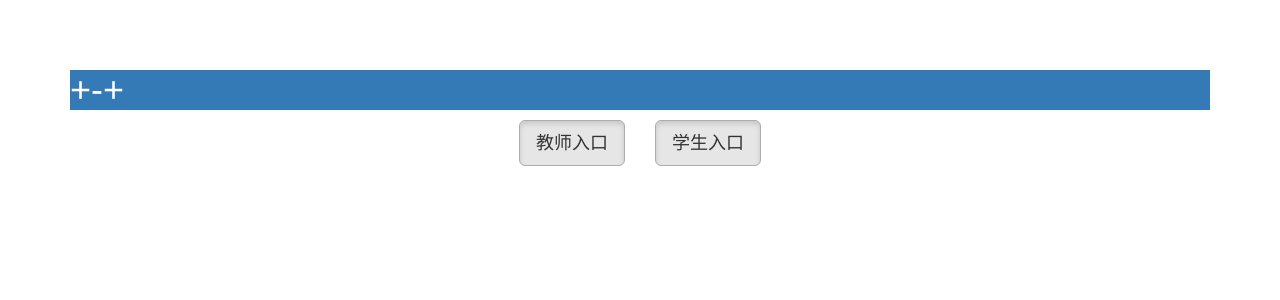
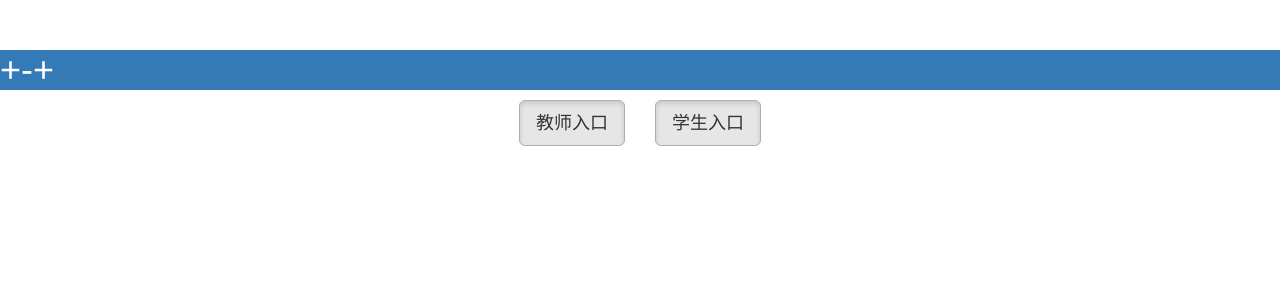
Before and after one commit to zzzzty/jtdx, a Django app: template templates/home.html in a window 1280 px wide. Shown: the top 300 px of the page. Run offline with Django 3.2, Linux system fonts and the light colour scheme; the template is opened without the code that fills it, so the values that code supplies are empty; some libraries are stand-ins or nearby versions.

Commit message:
更改教师登陆样式

```diff
--- a/teacher/urls.py
+++ b/teacher/urls.py
@@ -18,5 +18,6 @@ urlpatterns = [
     path('teacher_query_score/<int:classespk>',views.teacher_query_score,name='teacher_query_score'),
     path('teacher_query_score/student/<int:studentpk>',views.student_score,name='student_query_score'),
     path('filemaster/',views.filemaster,name="filemaster"),
+   # path('refresh-captcha/',views.refresh_captcha,name="refresh-captcha"),
     path('printclassstudentscore/<int:classpk>',views.print_class_student_scores,name="printclassstudentscore"),
 ]
--- a/templates/home.html
+++ b/templates/home.html
@@ -22,22 +22,22 @@
 </head>
 <body>
 <div class="bs-docs-header">
-<div class="container">
         <h1><p class="bg-primary">+-+</p></h1>
-</div>
 </div>
 
 {% block content %}
+<div class="container-fluid">
     <div class="row">
     </div>
     <div class="row">
-    <div class="col-md-6">
-    <a href="{% url 'teacher_home'%}" class="btn btn-default btn-lg active pull-right" role="button">教师入口</a>
+        <div class="col-xs-5 col-md-6">
+        <a href="{% url 'teacher_home'%}" class="btn btn-default btn-lg active pull-right" role="button">教师入口</a>
+        </div>
+        <div class="col-xs-7 col-md-6">
+        <a href="{% url 'student_home'%}" class="btn btn-default btn-lg active" role="button">学生入口</a>
+        </div>
     </div>
-    <div class="col-md-6">
-    <a href="{% url 'student_home'%}" class="btn btn-default btn-lg active" role="button">学生入口</a>
-    </div>
-    </div>
+</div>
 {% endblock %}
 
 </body>
--- a/templates/student/rateteacher.html
+++ b/templates/student/rateteacher.html
@@ -24,7 +24,7 @@
                 <td><p>{{ forloop.counter }}{{i.name}}</p></td>
                 <td>{{i.content}}</td>
                 <td><div class="star" id="{{i.pk}}"></div></td>
-                <td><p id="p_{{i.pk}}">1分</p></td>
+                <td><p id="p_{{i.pk}}">6分</p></td>
             </tr>
         {% endfor %}
     </table>
--- a/templates/teacher/teacher_home.html
+++ b/templates/teacher/teacher_home.html
@@ -20,7 +20,7 @@
                 <p class="text-danger">{{ field.errors.as_text }}</p>
                 {% endfor %}
                 <span class="pull-left text-danger">{{ teacherloginform.non_field_errors}}</span>
-                <input type="submit" class = "btn btn-primary btn-sm pull-right" value="goo">
+                <input type="submit" class = "btn btn-primary btn-sm pull-right" value="开始">
                 <a href="{% url 'student_home' %}" class="btn btn-primary btn-sm pull-left">学生入口</a>
                 </form>
             </div>
@@ -32,5 +32,7 @@
     {% endif %}
     </form>
 </div>
-
+<script type="text/javascript">
+$("#id_captcha_1").addClass("form-control");
+</script>
 {% endblock %}
```
Also changed, not shown: teacher/views.py (+10 -9 lines), student/views.py (line endings or trailing spaces).
